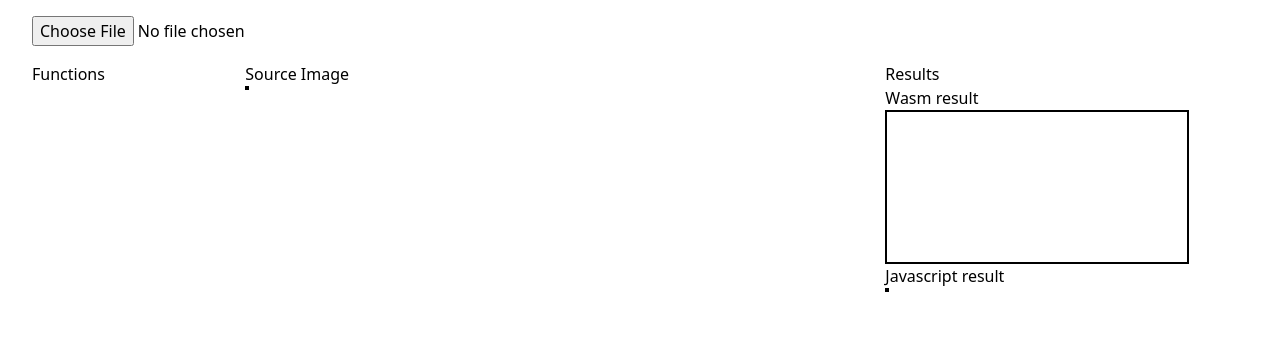
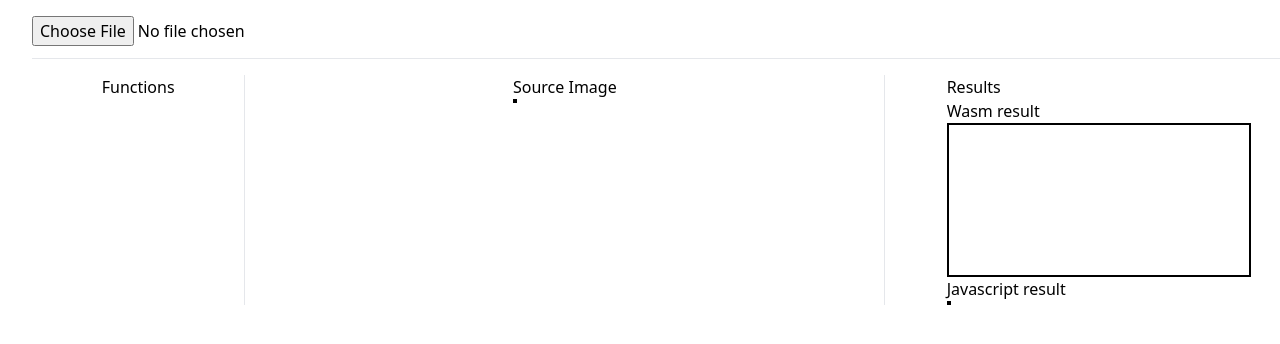
Before and after one commit to babalolajnr/photon-wasm, a website built with webpack: page site/src/index.html in a window 1280 px wide. Shown: the top 344 px of the page. Built offline with nearby package versions, Linux system fonts and the light colour scheme.

Commit message:
center all the fields

```diff
--- a/site/src/index.html
+++ b/site/src/index.html
@@ -7,18 +7,27 @@
 </head>
 
 <body class="container mx-8 lg:block">
-    <div class="lg:my-4"><input type="file" name="image" accept="image/*" id="image-input"></div>
+    <div class="lg:my-4 lg:border-b">
+        <div class="lg:my-3">
+            <input type="file" name="image" accept="image/*" id="image-input">
+        </div>
+    </div>
     <div class="lg:columns-3 lg:flex">
-        <div class="lg:w-1/6">
-            <div>
+        <div class="lg:w-1/6 lg:border-r">
+            <div class="lg:flex">
+                <div class="lg:mx-auto">
                     Functions
                 </div>
             </div>
-        <div class="lg:w-1/2">
+        </div>
+        <div class="lg:w-1/2 lg:border-r lg:flex">
+            <div class="lg:mx-auto">
                 Source Image
                 <img id="src-image" class="border-2 border-black">
             </div>
-        <div class="lg:w-1/3 block">
+        </div>
+        <div class="lg:w-1/3 lg:flex">
+            <div class="lg:mx-auto">
                 <div>Results</div>
                 <div>
                     Wasm result
@@ -30,6 +39,7 @@
                 </div>
             </div>
         </div>
+    </div>
 </body>
 
 </html>
```
Lines whose indentation alone changed are shown as unchanged.
